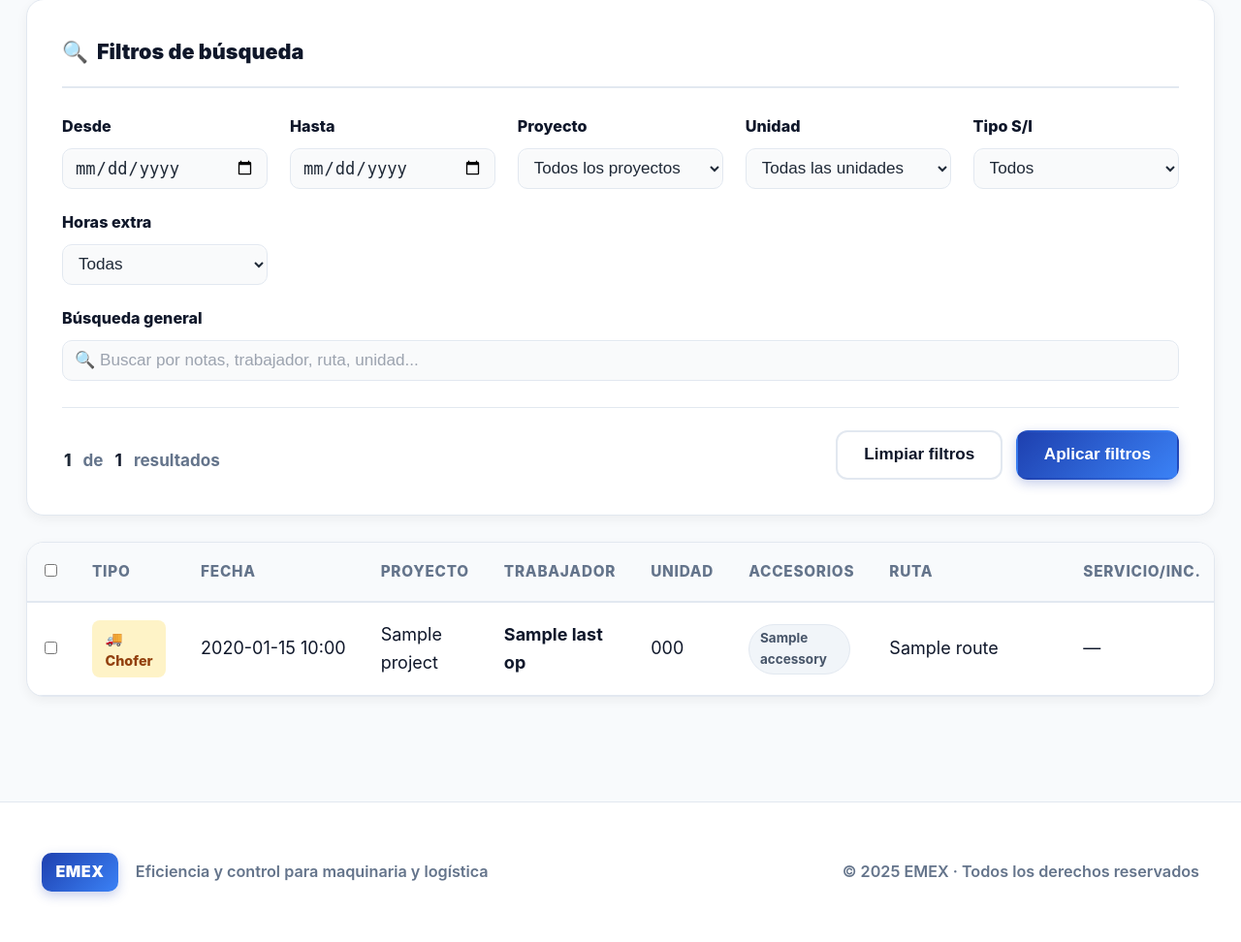
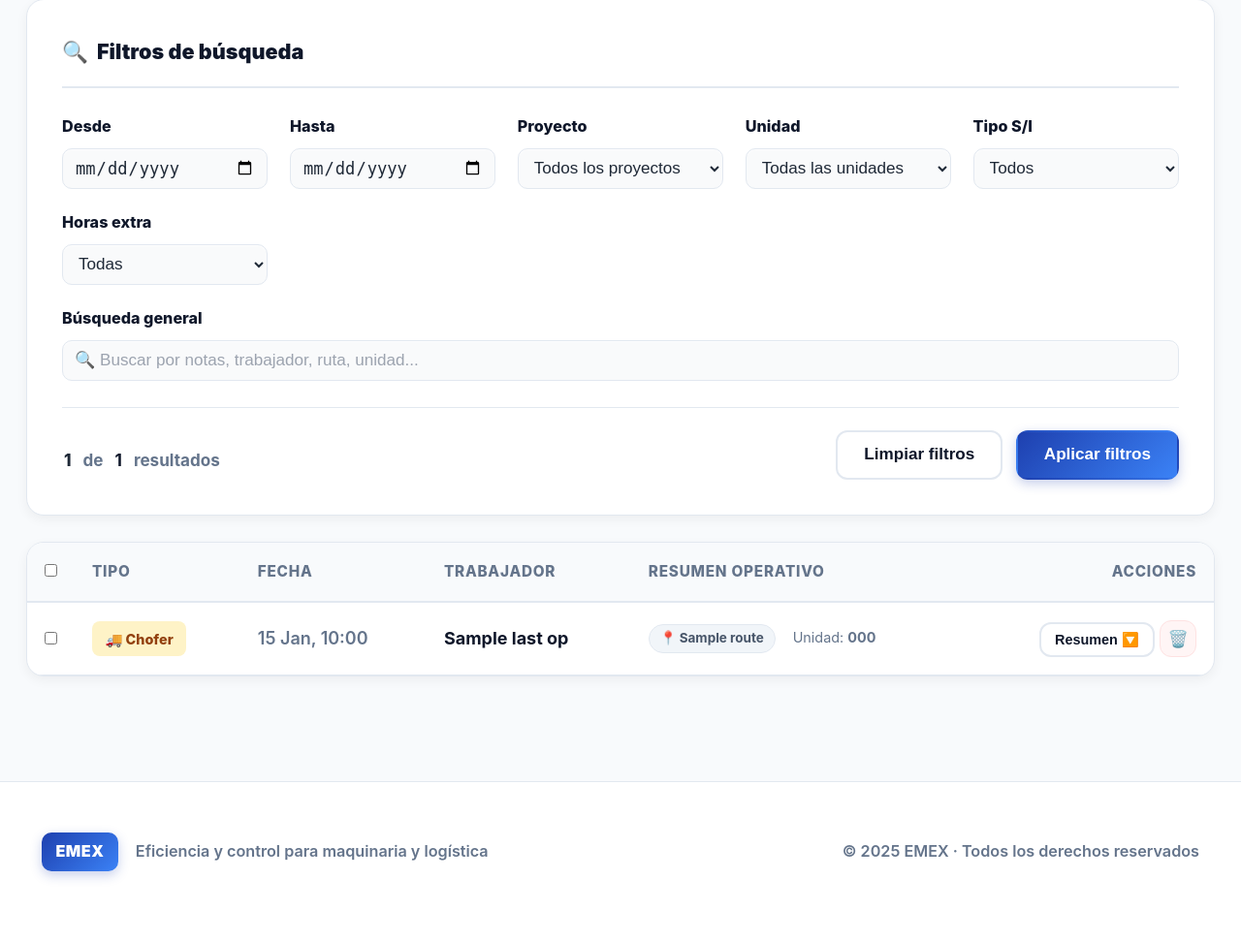
Before and after one commit to IvanOlvera25/appRegistrosEmex, a Flask app: template emex/templates/admin/dashboard.html in a window 1280 px wide. Shown: the part 1743-2715 px from the top of the page at 97% size. After the commit the page ends 2651 px from the top, so only its background shows below. Run offline with Flask 3, Linux system fonts and the light colour scheme; tables that the repository leaves empty hold one stand-in row (values such as "Sample post"); the template is opened without the code that fills it: values that come from a table or form of the project are taken from there, most other values are stand-ins (such as "Sample title", 1, 10 or a date in 2020).

Commit message:
feat(dashboard): redesign logs table into accordion UI
- Converted traditional wide table into master-detail expandable rows
- Main row only shows key summary fields (Worker, Kind, Date, Project) to prevent horizontal scroll
- Detailed data (fuel, service, times, notes) moved to dropdown panel inside the row
- Updated filter system to keep details synced with visibility

```diff
--- a/emex/templates/admin/dashboard.html
+++ b/emex/templates/admin/dashboard.html
@@ -237,7 +237,46 @@
     color: #991b1b;
   }
 
-  /* ========== ESTILOS DE TABLA MEJORADOS ========== */
+  /* ========== ESTILOS DE TABLA Y ACCORDION ========== */
+  .master-row { transition: background 0.2s; }
+  .master-row:hover { background: #f8fafc !important; cursor: pointer; }
+  .detail-panel {
+    background: #f8fafc;
+    border: 1px solid var(--border);
+    border-radius: 12px;
+    margin: 0.5rem 1rem 1.5rem 3rem;
+    padding: 1.25rem 1.5rem;
+    box-shadow: inset 0 2px 4px rgba(0,0,0,0.02);
+  }
+  .detail-grid {
+    display: grid;
+    grid-template-columns: repeat(4, 1fr);
+    gap: 1.5rem;
+  }
+  @media (max-width: 1024px) { .detail-grid { grid-template-columns: repeat(2, 1fr); } }
+  @media (max-width: 600px) { .detail-grid { grid-template-columns: 1fr; } }
+
+  .detail-block { display: flex; flex-direction: column; gap: 0.5rem; }
+  .detail-title {
+    font-size: 0.85rem;
+    font-weight: 800;
+    color: var(--dark);
+    margin: 0 0 0.25rem 0;
+    border-bottom: 2px solid var(--border);
+    padding-bottom: 0.4rem;
+    text-transform: uppercase;
+    letter-spacing: 0.05em;
+  }
+  .detail-item { font-size: 0.9rem; color: var(--dark); }
+  .detail-item strong { color: var(--gray); font-weight: 700; }
+  .detail-notes {
+    background: white; border: 1px dashed var(--border); border-radius: 8px;
+    padding: 0.75rem; font-size: 0.9rem; color: var(--dark);
+    margin-top: 0.25rem; font-family: monospace; white-space: pre-wrap;
+  }
+  /* Badge mod para detail */
+  .detail-item .fuel-badge { display: inline-flex; padding: 0.2rem 0.6rem; border-radius: 6px; font-size: 0.85rem; margin-left: 0.5rem; }
+
   .service-card {
     background: var(--gray-light);
     border-radius: 12px;
@@ -1175,17 +1214,9 @@
             <th style="width: 40px;"><input type="checkbox" id="checkAll" aria-label="Seleccionar todos"></th>
             <th>Tipo</th>
             <th>Fecha</th>
-            <th>Proyecto</th>
             <th>Trabajador</th>
-            <th>Unidad</th>
-            <th>Accesorios</th>
-            <th>Ruta</th>
-            <th>Servicio/Inc.</th>
-            <th>Combustible</th>
-            <th>Tiempos</th>
-            <th>Extra</th>
-            <th>Notas</th>
-            <th>Acciones</th>
+            <th>Resumen Operativo</th>
+            <th style="text-align: right;">Acciones</th>
           </tr>
         </thead>
         <tbody>
@@ -1197,7 +1228,10 @@
           {% set main_unit = (r.main_unit.code if r.main_unit else (r.si_unit.code if r.si_unit else (r.fuel_unit.code
           if r.fuel_unit else ''))) %}
           {% set record_type = 'purchase' if is_purchase else ('driver' if is_driver else 'operator') %}
-          <tr data-id="{{ r.id }}" data-date="{{ r.created_at.strftime('%Y-%m-%d') }}"
+
+          <!-- FILA MAESTRA -->
+          <tr class="master-row" onclick="toggleDetails('detail-{{ r.id }}', event)"
+            data-id="{{ r.id }}" data-date="{{ r.created_at.strftime('%Y-%m-%d') }}"
             data-project="{{ (r.project.name if r.project else (r.project_name or ''))|lower }}"
             data-mainunit="{{ (main_unit or '')|lower }}" data-sikind="{{ (r.si_kind or '')|lower }}"
             data-sisubtype="{{ (r.si_subtype or '')|lower }}" data-over="{{ 1 if r.overtime else 0 }}"
@@ -1205,95 +1239,99 @@
             data-si="{{ 1 if r.has_service_incident else 0 }}" data-fuel="{{ 1 if r.has_fuel else 0 }}"
             data-kind="{{ record_type }}"
             data-text="{{ (r.notes or '')|lower }} {{ (route_lbl or '')|lower }} {{ (r.si_subtype or '')|lower }} {{ (main_unit or '')|lower }}">
-            <td><input type="checkbox" class="row-check"></td>
+
+            <td onclick="event.stopPropagation()"><input type="checkbox" class="row-check"></td>
             <td>
               {% if is_purchase %}
-              <span class="type-badge purchase">🛒 Compras</span>
+              <span class="type-badge purchase">🛒 Compra</span>
               {% elif is_driver %}
               <span class="type-badge driver">🚚 Chofer</span>
               {% else %}
               <span class="type-badge operator">👷 Operador</span>
               {% endif %}
             </td>
-            <td style="white-space: nowrap;">{{ r.created_at.strftime("%Y-%m-%d %H:%M") }}</td>
-            <td>{{ r.project.name if r.project else (r.project_name or '—') }}</td>
-            <td><strong>{{ r.worker_name }}</strong></td>
-            <td>{{ main_unit or '—' }}</td>
+            <td style="white-space: nowrap; font-weight: 600; color: var(--gray);">{{ r.created_at.strftime("%d %b, %H:%M") }}</td>
+            <td><strong style="color: var(--dark);">{{ r.worker_name }}</strong></td>
             <td>
-              {% if r.accessories and r.accessories|length %}
-              {% for a in r.accessories %}<span class="chip">{{ a }}</span> {% endfor %}
-              {% else %}—{% endif %}
+              {% if is_purchase %}
+                <span style="color:var(--gray); font-weight: 600;">Dispersión / Compra Diesel</span>
+              {% elif is_driver %}
+                <span class="chip" style="margin-bottom:2px">📍 {{ route_lbl }}</span>
+                {% if main_unit %}<span style="font-size: 0.8rem; color:var(--gray); margin-left: 0.5rem;">Unidad: <b>{{ main_unit }}</b></span>{% endif %}
+              {% else %}
+                <span class="chip" style="margin-bottom:2px">🏗️ {{ r.project.name if r.project else (r.project_name or 'Sin Proyecto') }}</span>
+                {% if main_unit %}<span style="font-size: 0.8rem; color:var(--gray); margin-left: 0.5rem;">Unidad: <b>{{ main_unit }}</b></span>{% endif %}
+              {% endif %}
             </td>
-            <td style="min-width: 200px;">{{ route_lbl }}</td>
-            <td>
-              {% if r.has_service_incident %}
-              {% if is_purchase %}
-              <!-- VISTA DE COMPRAS -->
-              <div class="service-card purchase">
-                <div class="service-header">
-                  <span class="badge info-soft">🛒 Compra</span>
-                  <span class="service-cost">${{ "{:,.2f}".format(r.si_amount or 0) }}</span>
-                </div>
-                <div class="service-body">
-                  {% if r.notes and 'Proveedor:' in r.notes %}
-                  <div class="service-provider">🏢 {{ r.notes.split('Proveedor:')[1].split('\n')[0] }}</div>
-                  {% endif %}
-                  <div class="service-detail">{{ r.notes.split('\n')[0][:30] if r.notes else 'Sin detalles' }}...</div>
+            <td style="text-align: right; white-space: nowrap;">
+              <button class="btn btn-secondary" style="padding: 0.4rem 0.8rem; font-size: 0.8rem;" title="Ver detalles" onclick="toggleDetails('detail-{{ r.id }}', event)">
+                Resumen 🔽
+              </button>
+              <button class="btn btn-icon" style="padding: 0.4rem; border: 1px solid #fee2e2; background: #fff5f5;" title="Eliminar" onclick="event.stopPropagation(); confirmDelete('{{ r.id }}')">🗑️</button>
+            </td>
+          </tr>
+
+          <!-- FILA DETALLE -->
+          <tr class="detail-row" id="detail-{{ r.id }}" style="display: none;">
+            <td colspan="6" style="padding: 0; border-bottom: none; background: white;">
+              <div class="detail-panel">
+                <div class="detail-grid">
+
+                  <!-- Bloque Tiempos y Proyecto -->
+                  <div class="detail-block">
+                    <h4 class="detail-title">⏱️ Operación</h4>
+                    <div class="detail-item"><strong>Proyecto:</strong> {{ r.project.name if r.project else (r.project_name or '—') }}</div>
+                    {% if r.time_total or r.time_productive %}
+                    <div class="detail-item"><strong>Total / Prod:</strong> {{ "{:.1f}".format(r.time_total) if r.time_total else "-" }}h / <span class="text-success" style="font-weight: 800; color:var(--success);">{{ "{:.1f}".format(r.time_productive) if r.time_productive else "-" }}h</span></div>
+                    {% endif %}
+                    {% if r.overtime %}
+                    <div class="detail-item"><strong>H. Extra:</strong> <span class="badge dark">{{ "{:.1f}".format(r.overtime_hours) }}h</span></div>
+                    {% endif %}
+                  </div>
+
+                  <!-- Bloque Combustible -->
+                  <div class="detail-block">
+                    <h4 class="detail-title">⛽ Combustible</h4>
+                    {% if r.has_fuel %}
+                      <div class="detail-item" style="display:flex; align-items:center;">
+                        <strong>Carga:</strong> <div class="fuel-badge"><span class="fuel-amount">{{ "{:,.1f}".format(r.fuel_liters) }} L</span></div>
+                      </div>
+                      {% if r.fuel_unit %}<div class="detail-item"><strong>Unidad de carga:</strong> {{ r.fuel_unit.code }}</div>{% endif %}
+                    {% else %}
+                      <div class="detail-item" style="color: var(--gray);">Sin combustible registrado.</div>
+                    {% endif %}
+                  </div>
+
+                  <!-- Bloque S/I -->
+                  <div class="detail-block">
+                    <h4 class="detail-title">🔧 Servicio / Incidencia</h4>
+                    {% if r.has_service_incident %}
+                      <div class="detail-item">
+                        <span class="badge {{ 'warning-soft' if r.si_kind == 'servicio' else 'danger-soft' }}" style="margin-bottom:0.25rem;">
+                          {{ '🔧 Servicio' if r.si_kind == 'servicio' else '⚠️ Incidencia' }}
+                        </span>
+                      </div>
+                      <div class="detail-item"><strong>Subtipo:</strong> <span style="text-transform: capitalize;">{{ r.si_subtype or "General" }}</span></div>
+                      {% if r.si_unit %}<div class="detail-item"><strong>Unidad S/I:</strong> {{ r.si_unit.code }}</div>{% endif %}
+                      {% if r.si_amount %}<div class="detail-item"><strong>Costo:</strong> <span style="font-weight: 800; color: var(--dark);">${{ "{:,.2f}".format(r.si_amount) }}</span></div>{% endif %}
+                    {% else %}
+                      <div class="detail-item" style="color: var(--gray);">Ninguna registrada.</div>
+                    {% endif %}
+                  </div>
+
+                  <!-- Bloque Notas (Span 2) -->
+                  <div class="detail-block">
+                    <h4 class="detail-title">📝 Notas y Accesorios</h4>
+                    {% if r.accessories and r.accessories|length %}
+                      <div class="detail-item" style="margin-bottom:0.5rem;"><strong>Accesorios:</strong>
+                        {% for a in r.accessories %}<span class="chip">{{ a }}</span> {% endfor %}
+                      </div>
+                    {% endif %}
+                    <div class="detail-notes">{{ r.notes | replace('\n', '<br>') | safe if r.notes else '<span style="color: #94a3b8;">Sin notas adicionales</span>' | safe }}</div>
+                  </div>
+
                 </div>
               </div>
-              {% else %}
-              <!-- VISTA DE SERVICIOS / INCIDENCIAS -->
-              <div class="service-card {{ r.si_kind }}">
-                <div class="service-header">
-                  {% if r.si_kind == 'servicio' %}
-                  <span class="badge warning-soft">🔧 Servicio</span>
-                  {% else %}
-                  <span class="badge danger-soft">⚠️ Incidencia</span>
-                  {% endif %}
-                  <span class="service-cost">${{ "{:,.2f}".format(r.si_amount or 0) }}</span>
-                </div>
-                <div class="service-body">
-                  <div class="service-subtype">{{ r.si_subtype or "General" }}</div>
-                  <div class="service-unit">{{ main_unit or "Sin unidad" }}</div>
-                </div>
-              </div>
-              {% endif %}
-              {% else %}
-              <span class="text-muted">—</span>
-              {% endif %}
-            </td>
-            <td>
-              {% if r.has_fuel %}
-              <div class="fuel-badge">
-                <span class="fuel-icon">⛽</span>
-                <span class="fuel-amount">{{ "{:,.1f}".format(r.fuel_liters) }} L</span>
-              </div>
-              <div class="fuel-unit">{{ r.fuel_unit.code if r.fuel_unit else "-" }}</div>
-              {% else %}
-              <span class="text-muted">—</span>
-              {% endif %}
-            </td>
-            <td style="white-space: nowrap;">
-              {% if r.time_total or r.time_productive %}
-              <div class="time-stats">
-                <span title="Total">{{ "{:.1f}".format(r.time_total) if r.time_total else "-" }}h</span>
-                <span class="divider">/</span>
-                <span title="Productivo" class="productive">{{ "{:.1f}".format(r.time_productive) if r.time_productive
-                  else "-" }}h</span>
-              </div>
-              {% else %}—{% endif %}
-            </td>
-            <td>
-              {% if r.overtime %}
-              <span class="badge dark">{{ "{:.1f}".format(r.overtime_hours) }}h</span>
-              {% else %}—{% endif %}
-            </td>
-            <td style="max-width: 250px; overflow: hidden; text-overflow: ellipsis; white-space: nowrap;"
-              title="{{ r.notes or '' }}">
-              {{ (r.notes or "—")[:60] }}
-            </td>
-            <td>
-              <button class="btn btn-icon btn-sm" title="Eliminar" onclick="confirmDelete('{{ r.id }}')">🗑️</button>
             </td>
           </tr>
           {% endfor %}
@@ -1417,7 +1455,27 @@
       row.style.display = '';
     });
 
+    // Ocultar detail-rows si el master-row padre está oculto
+    tableRows.forEach(row => {
+      const detailRow = document.getElementById('detail-' + row.getAttribute('data-id'));
+      if (detailRow) {
+        if (row.style.display === 'none') {
+          detailRow.style.display = 'none';
+        }
+      }
+    });
+
     updateVisibleCount();
+  }
+
+  // ====== Accordion Details ======
+  function toggleDetails(rowId, event) {
+    if(event) {
+      if (['BUTTON', 'INPUT'].includes(event.target.tagName)) return;
+    }
+    const detailRow = document.getElementById(rowId);
+    if (!detailRow) return;
+    detailRow.style.display = (detailRow.style.display === 'none') ? 'table-row' : 'none';
   }
 
   // Event listeners para los tabs
```
